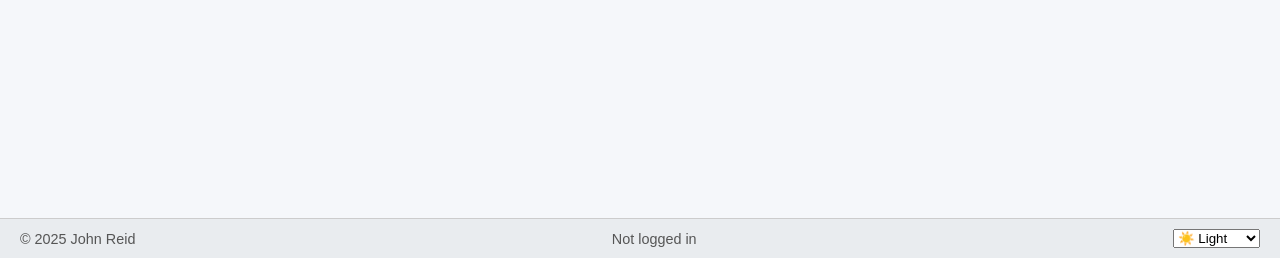
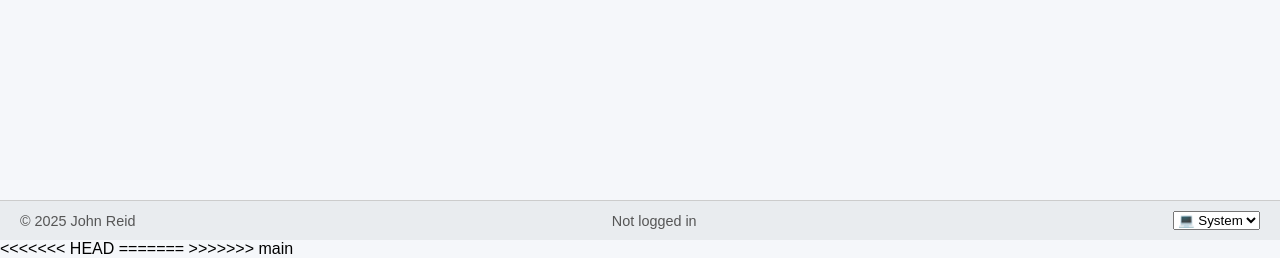
Before and after one commit to JohnSReid2/Server_Controller_V2, a Flask app: template templates/base.html in a window 1280 px wide. Shown: the part 542-800 px from the top of the page. Run offline with Flask 3, Linux system fonts and the light colour scheme; the template is opened without the code that fills it, so the values that code supplies are empty; parts of the project's set-up code (start-up, migrations or seed data) failed here and were passed over.

Commit message:
no message

```diff
--- a/auth.py
+++ b/auth.py
@@ -26,6 +26,10 @@ class User(UserMixin):
     def from_db(user_row):
         # user_row: (id, username, password, is_admin, theme_preference)
         return User(id_=user_row[0], username=user_row[1], is_admin=bool(user_row[3]), theme_preference=user_row[4])
+<<<<<<< HEAD
+=======
+
+>>>>>>> main
 
 
 # Flask-Login callback to load a user from the session by ID.
--- a/models.py
+++ b/models.py
@@ -13,8 +13,13 @@ def init_db():
                 id INTEGER PRIMARY KEY AUTOINCREMENT,
                 username TEXT UNIQUE NOT NULL,
                 password TEXT NOT NULL,
+<<<<<<< HEAD
                 is_admin INTEGER DEFAULT 0
                 , theme_preference TEXT DEFAULT 'light'
+=======
+                is_admin INTEGER DEFAULT 0,
+                theme_preference TEXT DEFAULT 'light'
+>>>>>>> main
             )
         ''')
         conn.commit()
--- a/templates/base.html
+++ b/templates/base.html
@@ -3,6 +3,7 @@
 <head>
     <meta charset="UTF-8" />
     <meta name="viewport" content="width=device-width, initial-scale=1" />
+    <meta name="csrf-token" content="{{ csrf_token() }}">
     <title>{% block title %}Server Controller{% endblock %}</title>
     <meta name="csrf-token" content="{{ csrf_token() }}">
     <link rel="stylesheet" href="{{ url_for('static', filename='style.css') }}" />
@@ -65,4 +66,74 @@
         </span>
     </footer>
 </body>
+<<<<<<< HEAD
+=======
+
+<script>
+function toggleMenu(x) {
+  x.classList.toggle("change");
+  const dropdown = document.getElementById('navDropdown');
+  if (dropdown.style.maxHeight) {
+    dropdown.style.maxHeight = null;
+  } else {
+    dropdown.style.maxHeight = dropdown.scrollHeight + "px";
+  }
+}
+</script>
+
+<script>
+function applyTheme(theme) {
+    if (theme === "system") {
+        const systemTheme = window.matchMedia("(prefers-color-scheme: dark)").matches ? "dark" : "light";
+        document.documentElement.setAttribute("data-theme", systemTheme);
+    } else {
+        document.documentElement.setAttribute("data-theme", theme);
+    }
+}
+
+function initTheme() {
+    let initialTheme = "system"; // Default theme
+
+    // Check for server-provided theme if user is authenticated
+    {% if current_user.is_authenticated and current_user.theme_preference %}
+    initialTheme = "{{ current_user.theme_preference }}";
+    localStorage.setItem("theme", initialTheme); // Update localStorage to match server preference
+    {% else %}
+    // If no server theme, try localStorage
+    const localTheme = localStorage.getItem("theme");
+    if (localTheme) {
+        initialTheme = localTheme;
+    }
+    {% endif %}
+
+    applyTheme(initialTheme);
+    document.getElementById("theme-select").value = initialTheme;
+}
+
+window.addEventListener("DOMContentLoaded", initTheme);
+
+window.matchMedia('(prefers-color-scheme: dark)').addEventListener('change', () => {
+    if (localStorage.getItem("theme") === "system") {
+        applyTheme("system");
+    }
+});
+
+function handleThemeChange(select) {
+    const selected = select.value;
+    localStorage.setItem("theme", selected);
+    applyTheme(selected);
+
+    // If logged in, update user preference on server
+    const csrfToken = document.querySelector('meta[name="csrf-token"]').getAttribute('content');
+    fetch("/api/set-theme", {
+        method: "POST",
+        headers: {
+            "Content-Type": "application/json",
+            "X-CSRFToken": csrfToken
+        },
+        body: JSON.stringify({ theme: selected })
+    }).catch(err => console.error("Theme save failed:", err));
+}
+</script>
+>>>>>>> main
 </html>
```
